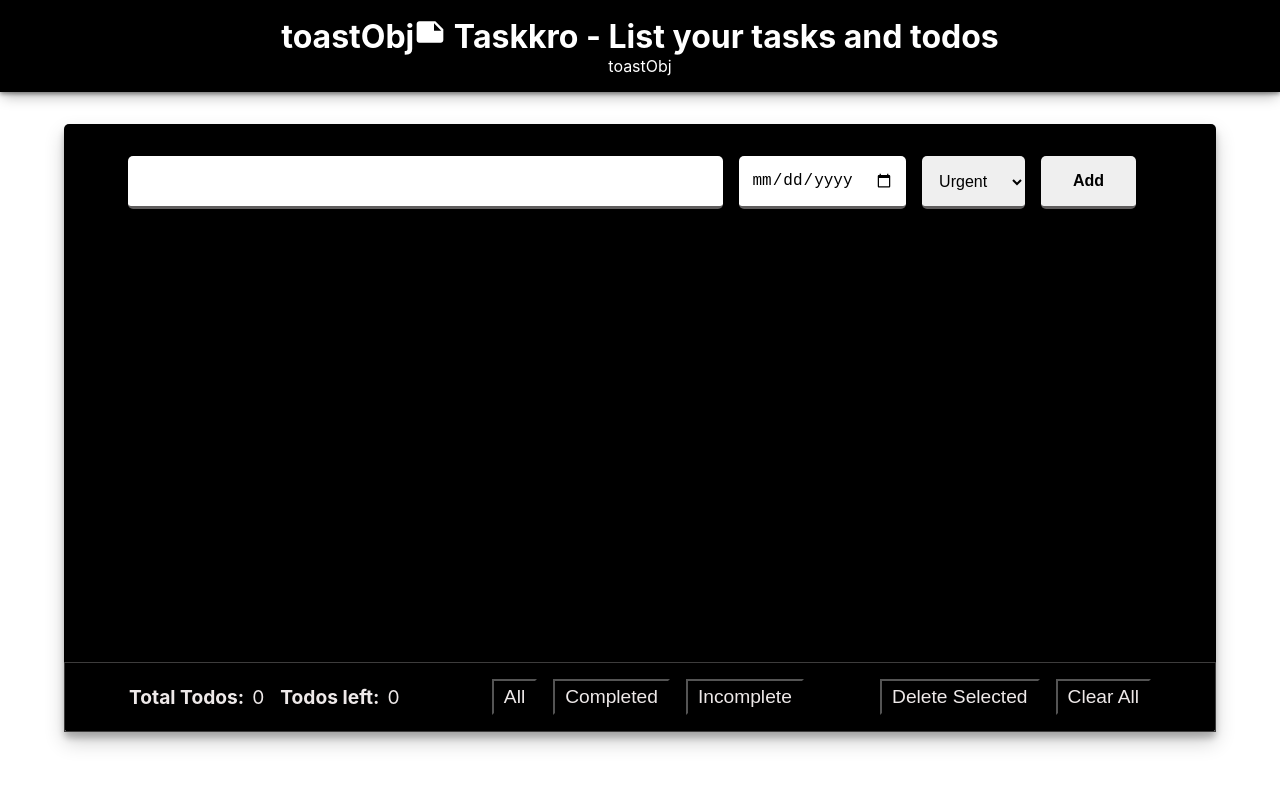
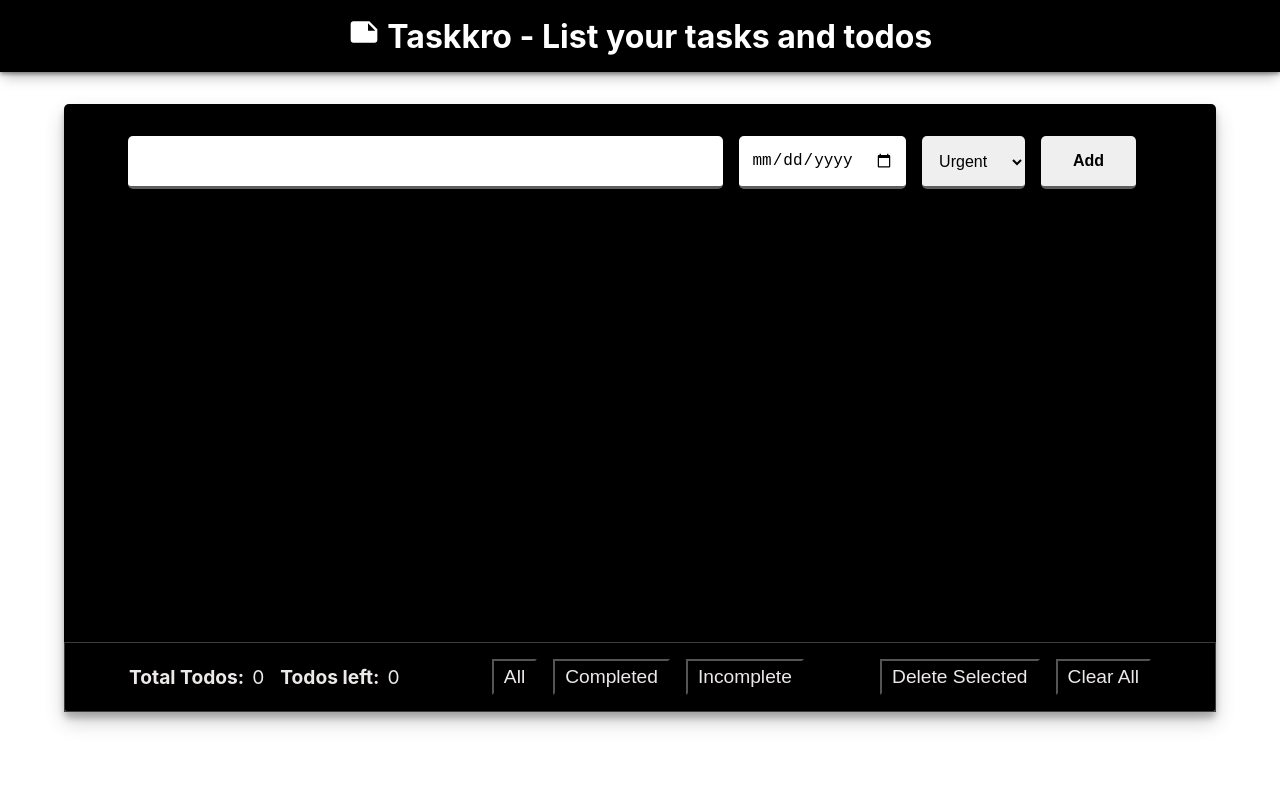
Before and after one commit to muhammadfahad895/todoapp, a React (Create React App) app: page / in a window 1280 px wide. Shown: the top 786 px of the page. Built offline with nearby package versions, Linux system fonts and the light colour scheme.

Commit message:
bugs fixed

```diff
--- a/src/App.js
+++ b/src/App.js
@@ -146,10 +146,8 @@ function App() {
     <div className="App">
       <header className="header">
         <h1>
-          toastObj
           <MdNote /> Taskkro - List your tasks and todos
         </h1>
-        toastObj
       </header>
 
       <main className="main">
```
